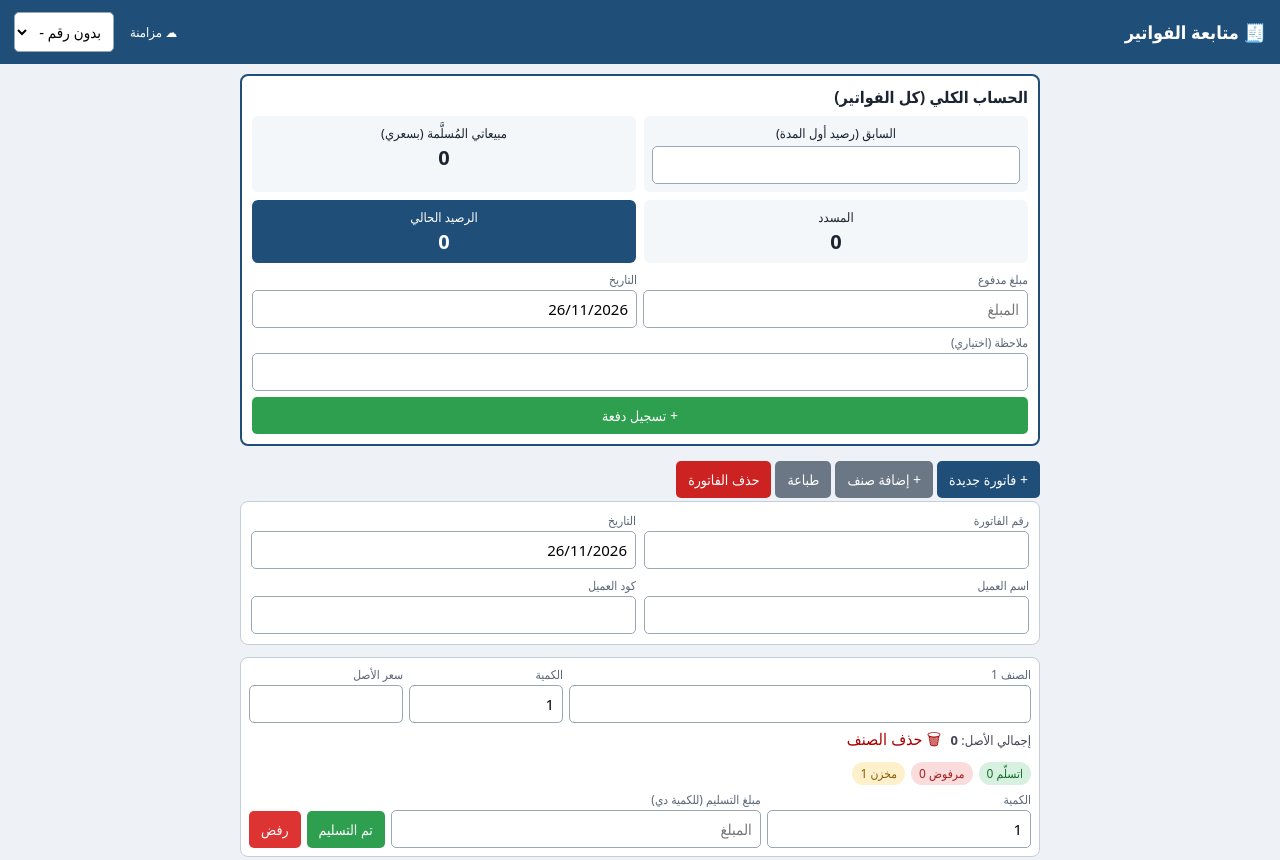
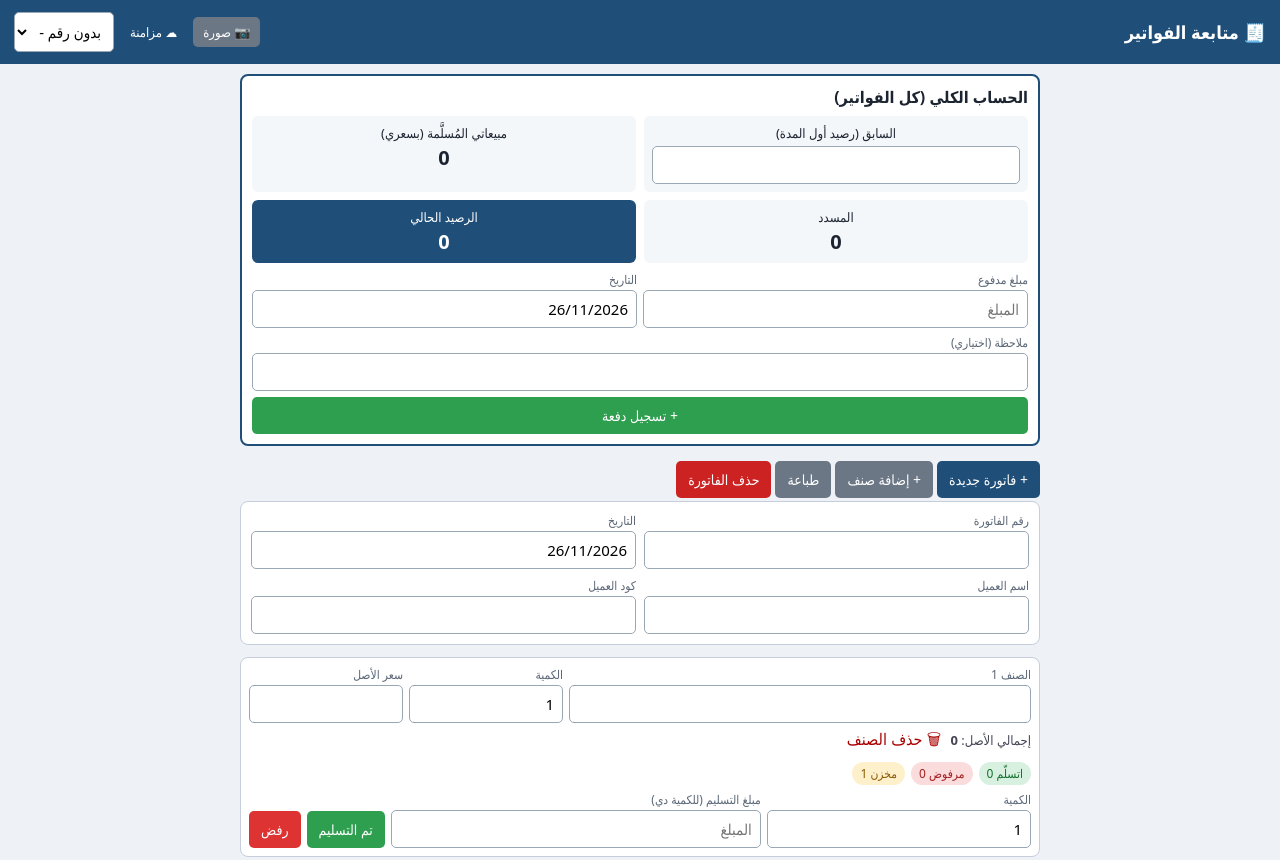
Before and after one commit to rafiq-almuslim-app/invoice-tracker, a plain HTML site: page index.html in a window 1280 px wide. Shown: the top 860 px of the page. Drawn offline with Linux system fonts and the light colour scheme.

Commit message:
Add photo upload functionality to invoice tracking

```diff
--- a/index.html
+++ b/index.html
@@ -38,7 +38,7 @@ table{width:100%;border-collapse:collapse;font-size:14px}th{background:#eef1f5;p
 .warn{background:#fdecea;border:1px solid #e3a1a1;color:#a31f1f;padding:6px;border-radius:6px;margin:6px 0;font-size:13px}.okm{background:#e9f7ec;border:1px solid #b6dfc1;color:#14702f;padding:6px;border-radius:6px;margin:6px 0;font-size:13px}
 @media print{header,.noprint{display:none}}
 </style></head><body>
-<header><span>🧾 متابعة الفواتير</span><span class="noprint" style="display:flex;gap:6px;align-items:center"><button class="sbtn" id="cloudbtn" onclick="syncOpen()">☁ مزامنة</button><select id="sel" style="width:auto;max-width:40vw"></select></span></header>
+<header><span>🧾 متابعة الفواتير</span><span class="noprint" style="display:flex;gap:6px;align-items:center"><button class="sbtn g" id="photobtn" onclick="photoPick()">📷 صورة</button><input type="file" id="photoin" accept="image/*" style="display:none" onchange="photoGo(this)"><button class="sbtn" id="cloudbtn" onclick="syncOpen()">☁ مزامنة</button><select id="sel" style="width:auto;max-width:40vw"></select></span></header>
 <div class="ov" id="syn"><div class="box"><h3>☁ مزامنة بين الأجهزة</h3>
 <div id="syn_off"><p style="font-size:14px;margin:0 0 8px">اكتب كود سري من اختيارك (8 حروف أو أرقام على الأقل). اكتب نفس الكود على أي جهاز تاني وهتشوف نفس البيانات. الكود بيتخزن على جهازك بس، ومحدش يعرف بياناتك من غيره. لو نسيت الكود مش هتقدر تسترجع البيانات من السحابة، فاحفظه.</p>
 <label>الكود السري</label><input id="syn_code" type="password" autocomplete="off"><div style="margin-top:8px"><button class="bd" onclick="syncOn()">تفعيل المزامنة</button> <button class="br" onclick="syncClose()">إغلاق</button></div></div>
@@ -211,4 +211,14 @@ function exportBk(){const a=document.createElement('a');a.href=URL.createObjectU
 function importBk(inp){const f=inp.files[0];if(!f)return;const r=new FileReader();r.onload=()=>{try{const d=JSON.parse(r.result);if(!d.list)throw 0;if(!confirm('هتستبدل كل البيانات الحالية بالنسخة دي. تكمل؟'))return;db=d;db.cur=0;db.pay=db.pay||[];db.alias=db.alias||{};db.no=db.no||[];db.open=db.open||0;save();draw();alert('تم الاسترجاع')}catch(e){alert('الملف مش نسخة احتياطية سليمة')}inp.value=''};r.readAsText(f)}
 if(sh){stat('جاري المزامنة...',true);syncNow()}
 setInterval(()=>{if(sh&&!document.hidden)syncNow()},15000);document.addEventListener('visibilitychange',()=>{if(sh&&!document.hidden)syncNow()});
+
+function photoPick(){if(!sh){alert('فعّل المزامنة الأول (زرار ☁) عشان قراءة الصور تشتغل.');return}$('photoin').click()}
+async function photoGo(inp){const f=inp.files&&inp.files[0];inp.value='';if(!f)return;const b=$('photobtn');b.disabled=true;b.textContent='⏳ بقرأ الصورة...';
+ try{const bm=await createImageBitmap(f);const k=Math.min(1,1600/Math.max(bm.width,bm.height));const c=document.createElement('canvas');c.width=Math.round(bm.width*k);c.height=Math.round(bm.height*k);c.getContext('2d').drawImage(bm,0,0,c.width,c.height);
+ const im=c.toDataURL('image/jpeg',0.8).split(',')[1];
+ const r=await fetch(SB.replace('/rest/v1/store','/functions/v1/read-invoice'),{method:'POST',headers:H(),body:JSON.stringify({image:im})});
+ const d=await r.json();if(!r.ok||!d.items)throw new Error(d.error||'x');
+ impOpen({no:d.no,date:d.date,cust:d.cust,code:d.code,net:d.net,items:d.items.map(x=>[x.n,x.q,x.p])});
+ }catch(e){alert('معرفتش أقرأ الصورة. جرب صورة أوضح أو تأكد من النت.')}
+ b.disabled=false;b.textContent='📷 صورة'}
 </script></body></html>
```
